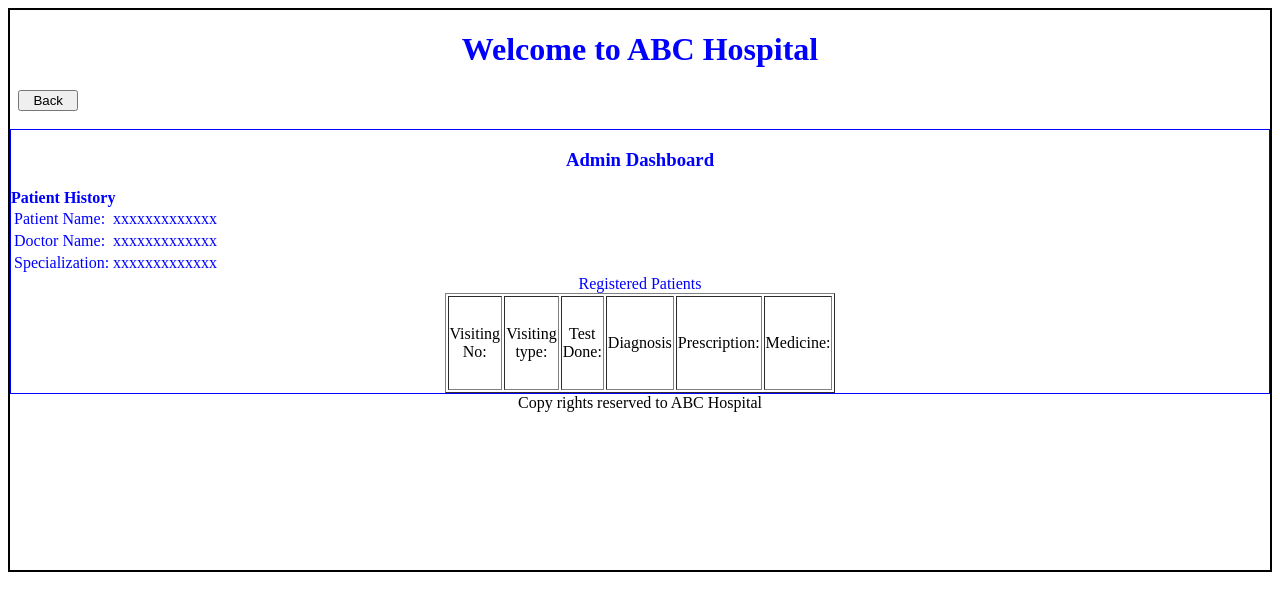
After one commit to 25f2009371-oss/Basic-Hospital-Management-Website, a Python web app: template templates/patient_details.html in a window 1280 px wide. The commit adds this page. Shown: the top 611 px of the page. Run offline with Jinja, Linux system fonts and the light colour scheme; the template is opened without the code that fills it, so the values that code supplies are empty.

Commit message:
Milestone 1: Pushing of templates(login/signup/admin dashboard)

```diff
--- a/templates/admin_dashboard.html
+++ b/templates/admin_dashboard.html
@@ -35,8 +35,8 @@
 
 <div class="cap"><caption style="color;">Upcoming Appointments</caption></div>
 <table class="patient" border="1px solid" solid black" style="align-items: center;">
-<tr><td>Patient</td></tr>
-<tr><td>Patient</td></td></tr>
+<tr><td>Patient</td><td>Doctor</td><td>Specialization</td><td><input type="button" value="view"></td></tr>
+<tr><td>Patient</td><td>Doctor</td><td>Specialization</td><td><input type="button" value="view"></td></tr>
 </table>
 
 
--- /dev/null
+++ b/templates/patient_details.html
@@ -0,0 +1,52 @@
+<!DOCTYPE html>
+<html lang="en">
+<head>
+    <meta charset="UTF-8">
+    <meta name="viewport" content="width=device-width, initial-scale=1.0">
+    <title>Admin dashboard</title>
+    <link rel="stylesheet" href="/static/main.css">
+
+</head>
+<body>
+<div class="container">
+<div class="center" style="color: Blue;">  <h1> Welcome to ABC Hospital</h1></div>
+<div style="text-align: left;">
+    &nbsp; <input type="button" value="  Back  ">&nbsp;
+</div><br>
+
+<div class="center-main">
+<h3 style="justify-content: center; color: blue;">Admin Dashboard  </h3>
+
+
+<div class="cap" style="color:blue; text-align: left;><caption"><b>Patient History</b></caption></div>
+<table style="text-align: left; color: blue">
+<tr><td>Patient Name: </td><td>xxxxxxxxxxxxx</td></tr>
+<tr><td>Doctor Name: </td><td>xxxxxxxxxxxxx</td></tr>
+<tr><td>Specialization: </td><td>xxxxxxxxxxxxx</td></tr>
+
+</table>
+
+    <!--border="3-->
+<div class="cap">
+    <caption style="color;">Registered Patients</caption>
+</div>
+<table class="patient" border="1px solid" solid black" style="align-items: center;">
+
+
+
+<tr>
+    <td>Visiting No: </td>
+    <td>Visiting type: </td>
+    <td>Test Done: </td>
+    <td>Diagnosis </td>
+    <td>Prescription: </td>
+    <td>Medicine: </td>
+</tr>
+</table>
+
+</div>
+<div class="center" style="text-align: center; justify-content: center;">Copy rights reserved to ABC Hospital</div>
+
+</div>
+
+</html>
```
